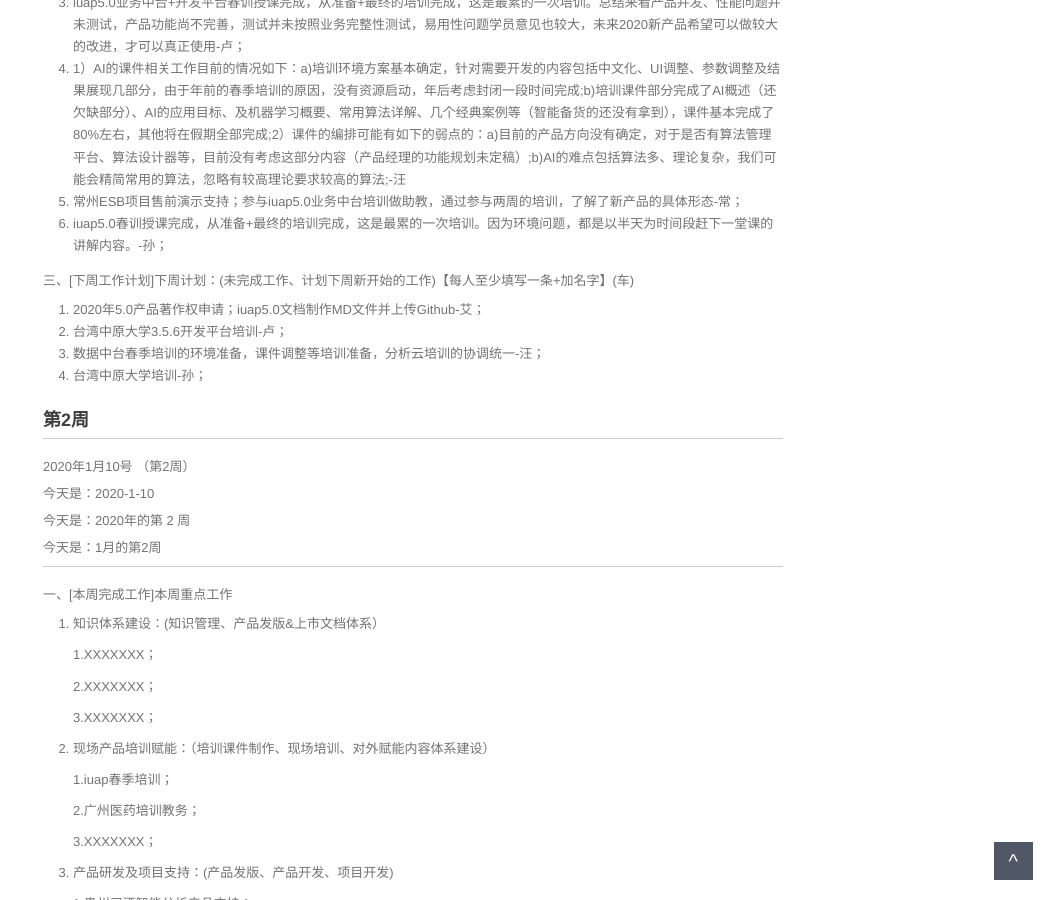
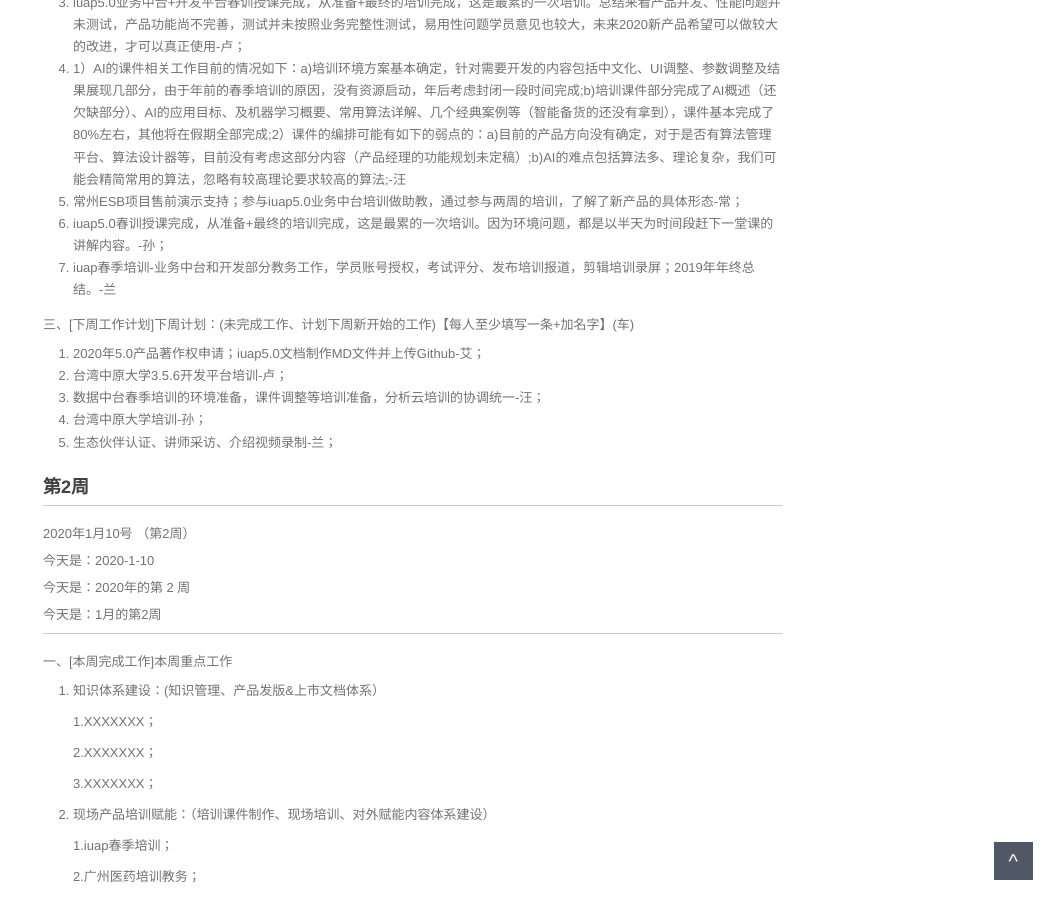
Before and after one commit to walllFlower/blog, a Jekyll site: the page built from _posts/2018-07-17-day_report_cxz.md, in a window 1280 px wide and 900 px high, scrolled down 1465 px. Shown: the whole window, without its empty margins (227-1280 px from the left). Built offline with Jekyll 4.4.1, drawn with Linux system fonts in a browser that asks for light colours; comment, search, counter and statistics services are not loaded.

Commit message:
Update 2018-07-17-day_report_cxz.md

```diff
--- a/_posts/2018-07-17-day_report_cxz.md
+++ b/_posts/2018-07-17-day_report_cxz.md
@@ -79,6 +79,7 @@ categories: 技术运营工作周报
 4. 1）AI的课件相关工作目前的情况如下：a)培训环境方案基本确定，针对需要开发的内容包括中文化、UI调整、参数调整及结果展现几部分，由于年前的春季培训的原因，没有资源启动，年后考虑封闭一段时间完成;b)培训课件部分完成了AI概述（还欠缺部分）、AI的应用目标、及机器学习概要、常用算法详解、几个经典案例等（智能备货的还没有拿到），课件基本完成了80%左右，其他将在假期全部完成;2）课件的编排可能有如下的弱点的：a)目前的产品方向没有确定，对于是否有算法管理平台、算法设计器等，目前没有考虑这部分内容（产品经理的功能规划未定稿）;b)AI的难点包括算法多、理论复杂，我们可能会精简常用的算法，忽略有较高理论要求较高的算法;-汪
 5. 常州ESB项目售前演示支持；参与iuap5.0业务中台培训做助教，通过参与两周的培训，了解了新产品的具体形态-常；
 6. iuap5.0春训授课完成，从准备+最终的培训完成，这是最累的一次培训。因为环境问题，都是以半天为时间段赶下一堂课的讲解内容。-孙；
+7. iuap春季培训-业务中台和开发部分教务工作，学员账号授权，考试评分、发布培训报道，剪辑培训录屏；2019年年终总结。-兰
 
 三、[下周工作计划]下周计划：(未完成工作、计划下周新开始的工作)【每人至少填写一条+加名字】(车)
 
@@ -86,6 +87,7 @@ categories: 技术运营工作周报
 2. 台湾中原大学3.5.6开发平台培训-卢；
 3. 数据中台春季培训的环境准备，课件调整等培训准备，分析云培训的协调统一-汪；
 4. 台湾中原大学培训-孙；
+5. 生态伙伴认证、讲师采访、介绍视频录制-兰；
 
 
 
```
